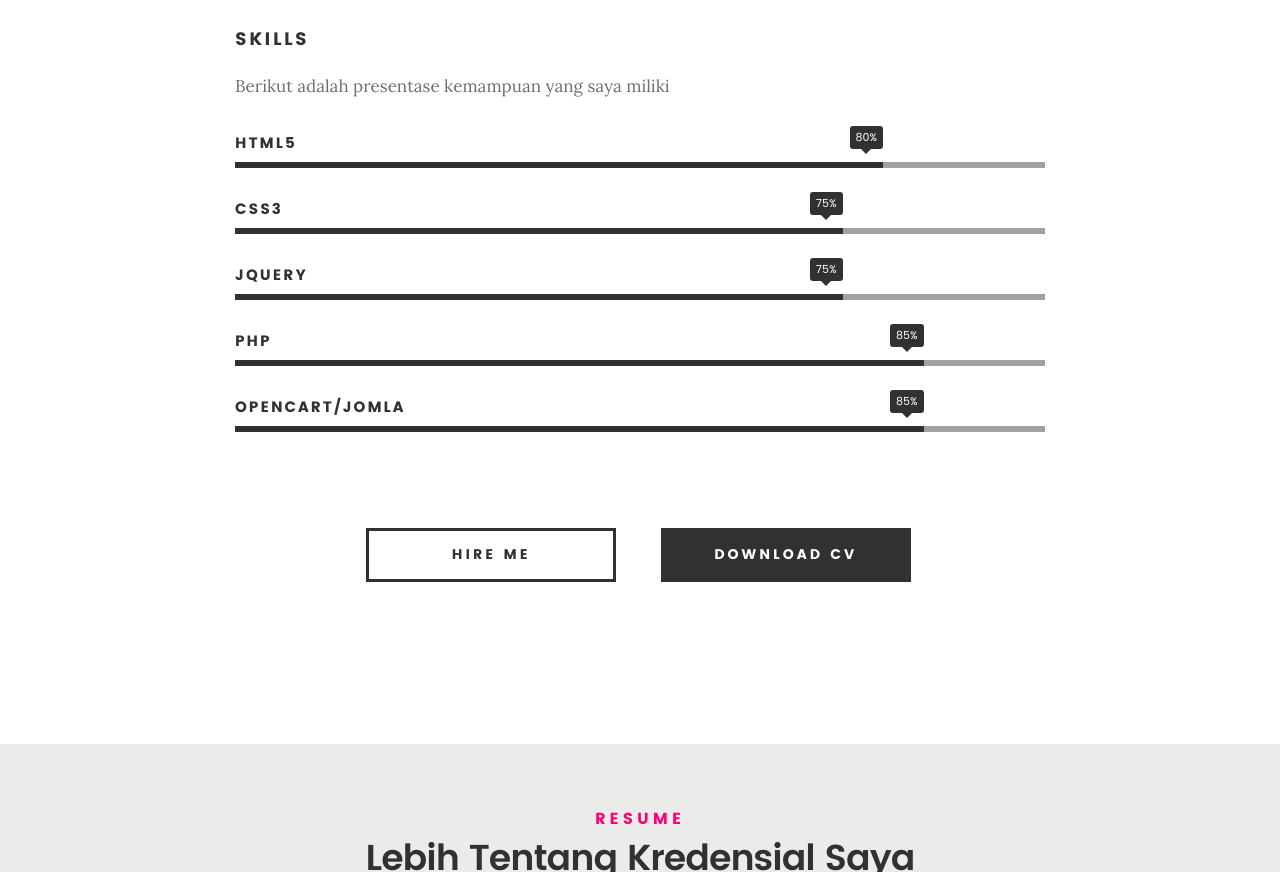
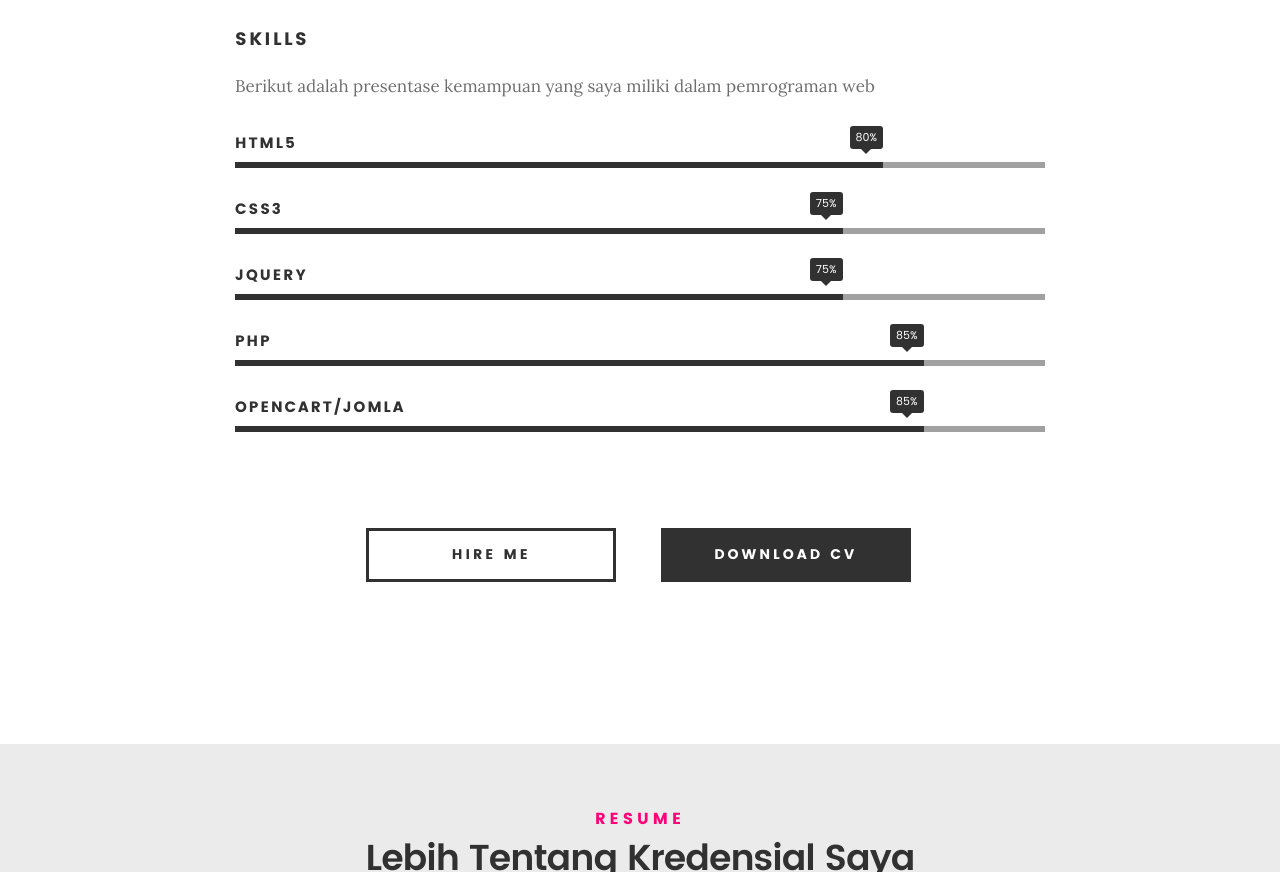
Before and after one commit to ophaant/ophaant-profile, a plain HTML site: page index.html in a window 1280 px wide. Shown: the part 2355-3227 px from the top of the page. Drawn offline with Linux system fonts and the light colour scheme; files whose address does not match are found by name.

Commit message:
Update index.html

```diff
--- a/index.html
+++ b/index.html
@@ -286,7 +286,7 @@
    		<div class="col-twelve tab-full">
 
    			<h3>Skills</h3>
-   			<p>Berikut adalah presentase kemampuan yang saya miliki</p>
+   			<p>Berikut adalah presentase kemampuan yang saya miliki dalam pemrograman web</p>
 
 				<ul class="skill-bars">
 				   <li>
```
